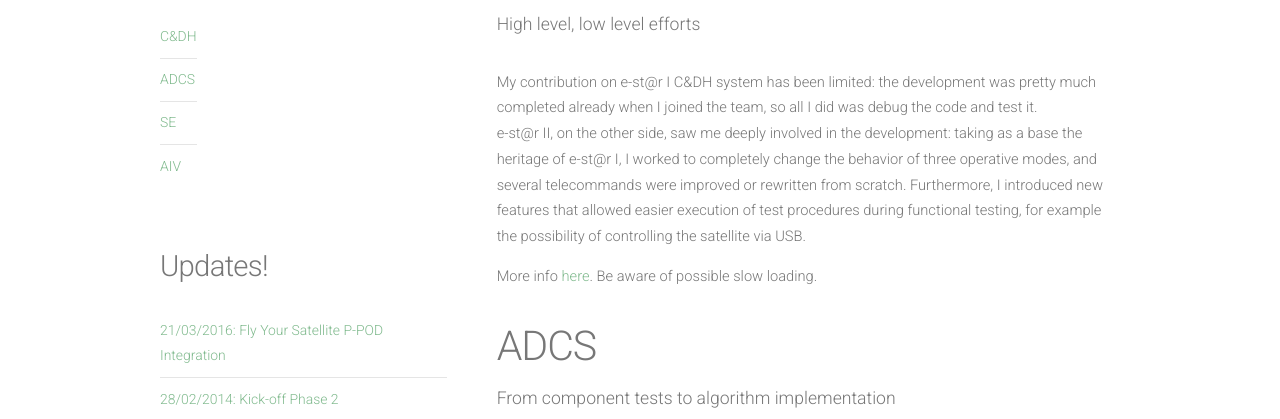
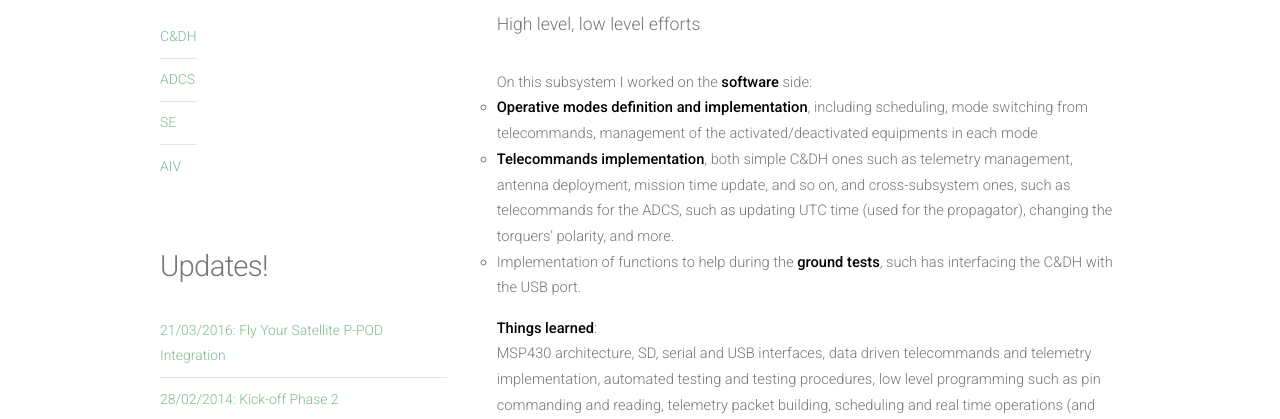
Before and after one commit to lorenzoferuglio/github-website, a plain HTML site: page estar.html in a window 1280 px wide. Shown: the part 506-925 px from the top of the page. Drawn offline with nearby package versions, Linux system fonts and the light colour scheme.

Commit message:
added more info estar, fixed links and typos

```diff
--- a/estar.html
+++ b/estar.html
@@ -94,7 +94,16 @@
 								<h2 id="C&DH">C&DH</h2>
 								<span class="byline">High level, low level efforts</span>
 							</header>
-							<p>My contribution on e-st@r I C&DH system has been limited: the development was pretty much completed already when I joined the team, so all I did was debug the code and test it.</br>e-st@r II, on the other side, saw me deeply involved in the development: taking as a base the heritage of e-st@r I, I worked to completely change the behavior of three operative modes, and several telecommands were improved or rewritten from scratch. Furthermore, I introduced new features that allowed easier execution of test procedures during functional testing, for example the possibility of controlling the satellite via USB.</p>
+							On this subsystem I worked on the <strong>software</strong> side:
+							<ul style="list-style-type:circle">
+								<li style="circle"><strong>Operative modes definition and implementation</strong>, including scheduling, mode switching from telecommands, management of the activated/deactivated equipments in each mode</li>
+								<li style="circle"><strong>Telecommands implementation</strong>, both simple C&DH ones such as telemetry management, antenna deployment, mission time update, and so on, and cross-subsystem ones, such as telecommands for the ADCS, such as updating UTC time (used for the propagator), changing the torquers' polarity, and more.</li>
+								<li style="circle">Implementation of functions to help during the <strong>ground tests</strong>, such has interfacing the C&DH with the USB port.</li>
+							</ul>
+							<p>
+							<strong>Things learned</strong>:<br>
+							MSP430 architecture, SD, serial and USB interfaces, data driven telecommands and telemetry implementation, automated testing and testing procedures, low level programming such as pin commanding and reading, telemetry packet building, scheduling and real time operations (and threads, semaphores, custom libraries from the vendor).</br>
+							</p>
 							More info <a href="http://areeweb.polito.it/cubesat-team/missions/e-star-ii/" target="_blank">here</a>. Be aware of possible slow loading.
 						</section>
 						<section>
@@ -113,6 +122,8 @@
 								<li style="circle">Testing and verification of the implemented algorithm with comparisons with Matlab/Simulink code and STK simulations.</li>
 
 							</ul>
+							<strong>Things learned</strong>:<br>
+							ARM v9 architecture, RT Linux, sensor characterization and functional testing (IMU), actuator functional testing (Magnetic torquers), code verification with STK (SGP4 propagator), magnetic field model implementation and verification via Matlab/Simulink, basics of Kalman Filtering, controls (B-Dot, Y-Thomson for detumbling), PWM control, IMU sampling (gyros, magnetometers) and more.<br><br>
 							More info <a href="http://areeweb.polito.it/cubesat-team/missions/e-star-ii/" target="_blank">here</a>. Be aware of possible slow loading. </p>
 
 						</section>
```
Also changed, not shown: International.html (+1 -1 lines), VariousSoftware.html (+1 -1 lines).
